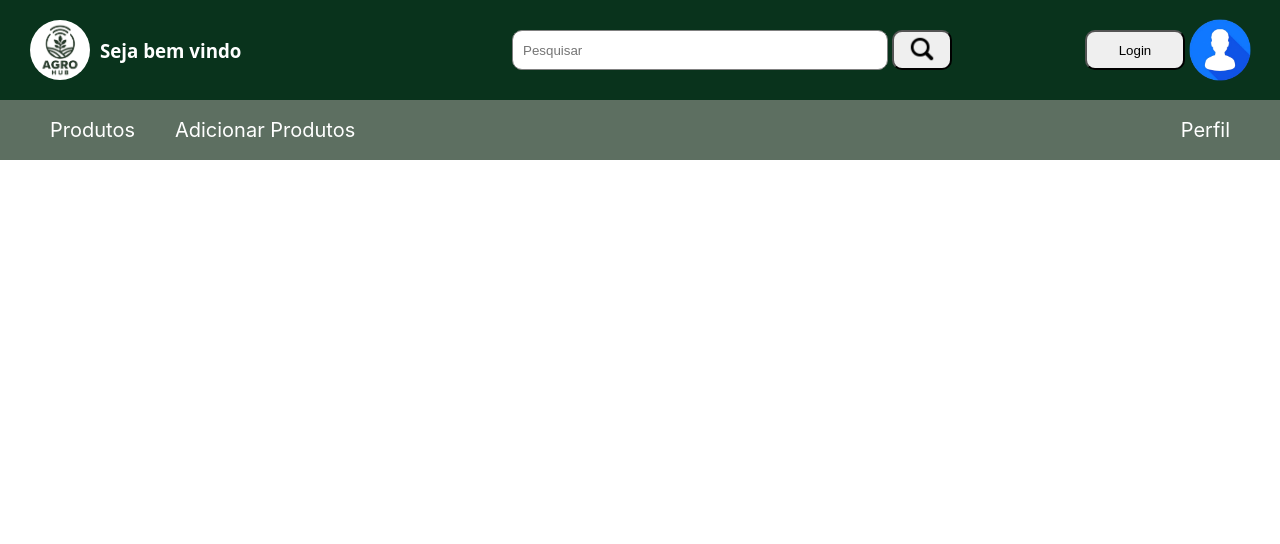
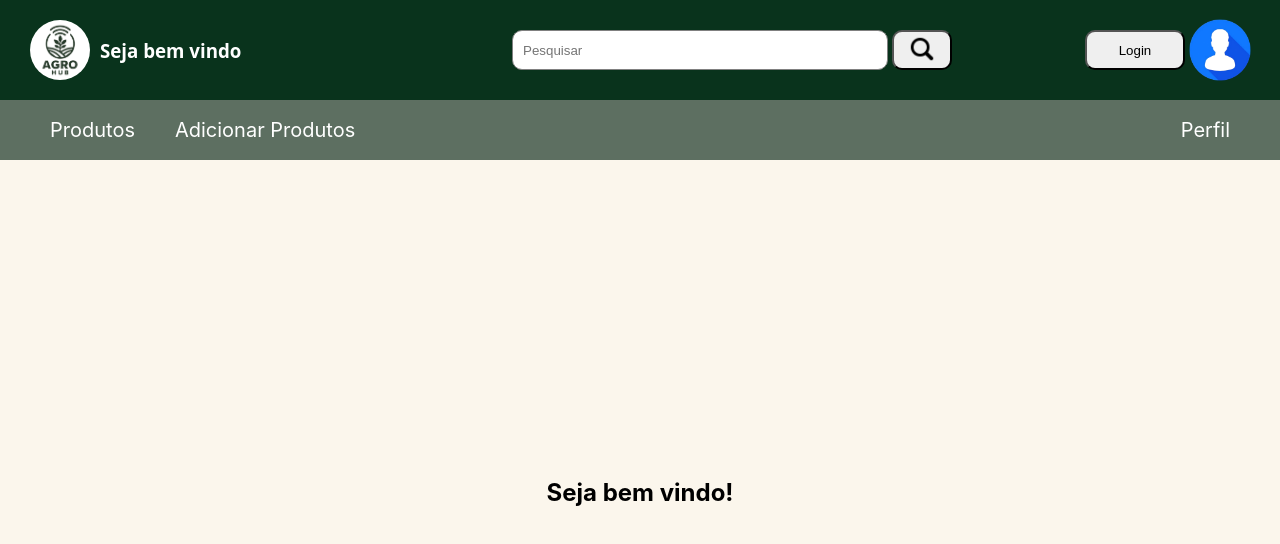
Before and after one commit to SilvaRuan16/Agrohub, a React (Create React App) app in the folder frontend/: page /inicio in a window 1280 px wide. Shown: the top 544 px of the page. Built offline with nearby package versions, Linux system fonts and the light colour scheme.

Commit message:
Estado tela de produtos

```diff
--- a/frontend/src/Components/Inicio.js
+++ b/frontend/src/Components/Inicio.js
@@ -1,13 +1,14 @@
 import MenuBar from "./Others/MenuBar";
 import Menuzinho from "./Others/Menuzinho";
+import '../Components/Style/Inicio.css';
 
 export default function InicioEmpresa() {
     return <>
         <MenuBar/>
         <div className="bg_bodyInicio">
             <Menuzinho/>
-            <div>
-
+            <div className="boasVindas">
+                <h2>Seja bem vindo!</h2>
             </div>
         </div>
     </>
--- a/frontend/src/Components/Produtos.js
+++ b/frontend/src/Components/Produtos.js
@@ -1,12 +1,37 @@
+import { useState } from "react";
 import MenuBar from "./Others/MenuBar";
 import Menuzinho from "./Others/Menuzinho";
 
+const mockProdutos = [{ id: 1, nome: "Produto A" }, { id: 2, nome: "Produto B" }];
+
 export default function Produtos() {
-    return <>
-        <MenuBar/>
-        <div>
-            <Menuzinho/>
-            <h1>Produtos</h1>
-        </div>
-    </>
+    const [produtos, setProdutos] = useState([]);
+
+    const salvarProduto = () => {
+        setProdutos(mockProdutos);
+    };
+
+    if (produtos.length === 0) {
+        return (
+            <>
+                <MenuBar />
+                <div>
+                    <Menuzinho />
+                    <h1>Nenhum produto cadastrado!</h1>
+                    <button onClick={salvarProduto}>Adicionar produtos (exemplo)</button>
+                </div>
+            </>
+        );
+    } else {
+        return (
+            <>
+                <MenuBar />
+                <div>
+                    <Menuzinho />
+                    <h1>Produtos</h1>
+                    {/* Renderize sua tabela de produtos aqui */}
+                </div>
+            </>
+        );
+    }
 }
--- /dev/null
+++ b/frontend/src/Components/Style/Inicio.css
@@ -0,0 +1,8 @@
+.boasVindas {
+    width: 100%;
+    height: 83.1dvh;
+    display: flex;
+    justify-content: center;
+    background-color: #fbf6ec;
+    align-items: center;
+}
```
